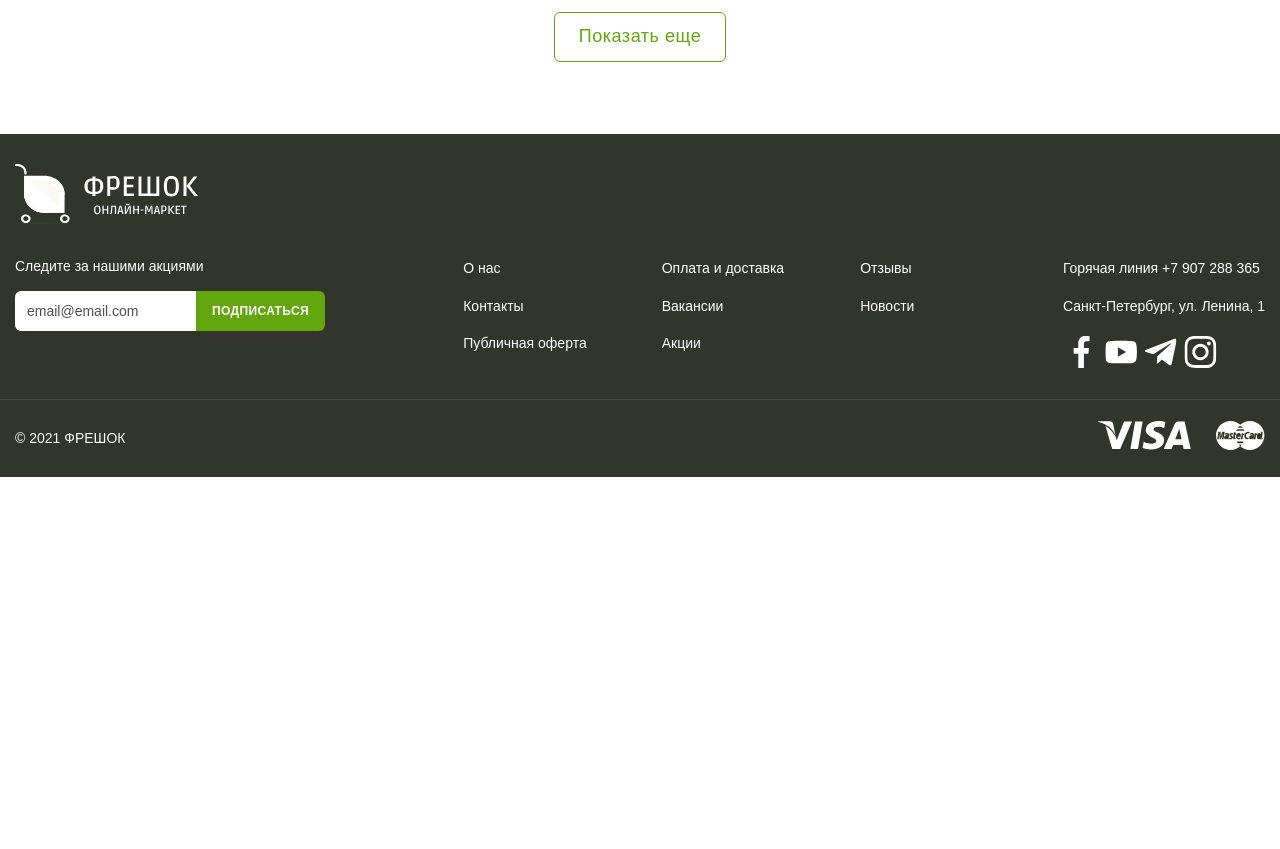
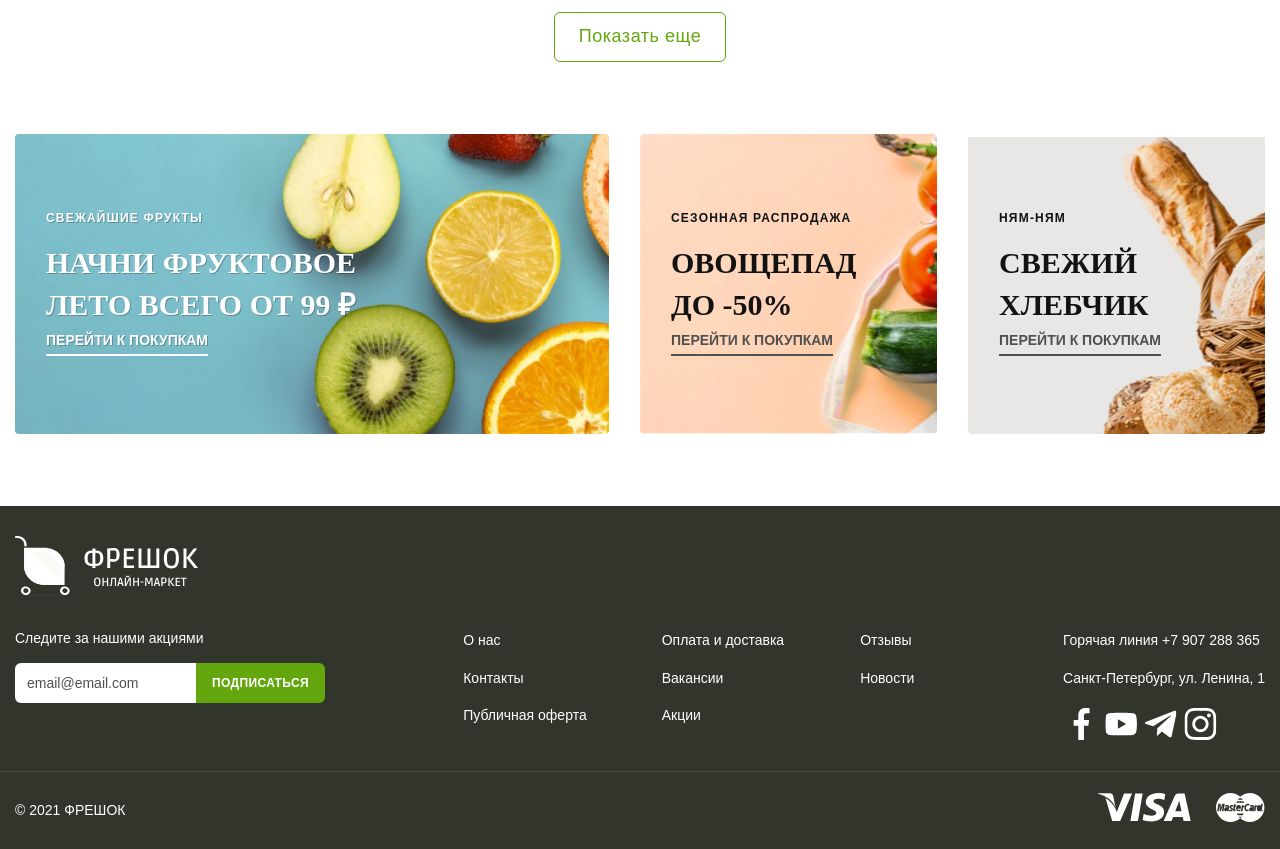
Before and after one commit to light885/FreshOk, a website: page app/index.html in a window 1280 px wide. Shown: the part 2120-2969 px from the top of the page. Before the commit the page ends 2597 px from the top, so only its background shows below. Drawn offline with nearby package versions, Linux system fonts and the light colour scheme; files that its build step writes are made by us from their sources; files whose address does not match are found by name.

Commit message:
added baners

```diff
--- a/app/index.html
+++ b/app/index.html
@@ -680,6 +680,70 @@
     </section>
 
 
+    <section class="banners">
+      <div class="banners__inner">
+        <h2 class="sr-only">Баннеры</h2>
+        <div class="container">
+          <div class="banners__items">
+            <div class="banners__item" style="background-image: url('images/banners/fruits.jpg');">
+              <p class="banners__subtitle">
+                свежайшие фрукты
+              </p>
+              <h5 class="banners__title">
+                начни фруктовое лето всего от 99 ₽
+              </h5>
+              <a class="banners__link" href="#">
+                перейти к покупкам
+              </a>
+            </div>
+
+            <div class="banners__item" style="background-image: url('images/banners/vegetables.jpg');">
+              <p class="banners__subtitle">
+                сезонная распродажа
+              </p>
+              <h5 class="banners__title">
+                овощепад до -50%
+              </h5>
+              <a class="banners__link" href="#">
+                перейти к покупкам
+              </a>
+            </div>
+
+            <div class="banners__item" style="background-image: url('images/banners/bread.jpg');">
+              <p class="banners__subtitle">
+                ням-ням
+              </p>
+              <h5 class="banners__title">
+               свежий хлебчик
+              </h5>
+              <a class="banners__link" href="#">
+                перейти к покупкам
+              </a>
+            </div>
+
+          </div>
+
+
+        </div>
+      </div>
+    </section>
+
+
+
+
+
+
+
+
+
+
+
+
+
+
+
+
+
   </main>
 
   <footer class="footer">
--- a/app/scss/style.scss
+++ b/app/scss/style.scss
@@ -534,3 +534,65 @@
     }
   }
 }
+
+.banners {
+  padding-bottom: 72px;
+
+  &__items {
+    display: grid;
+    min-height: 300px;
+    grid-template-columns: 2fr 1fr 1fr;
+    grid-gap: 31px;
+  }
+
+  &__item {
+    background-repeat: no-repeat;
+    background-position: center;
+    background-size: cover;
+    padding-left: 31px;
+    display: flex;
+    flex-direction: column;
+    justify-content: center;
+    text-transform: uppercase;
+    font-weight: 700;
+    line-height: 1.0;
+    border-radius: 4px;
+
+    &:nth-child(1) {
+
+      .banners__subtitle,
+      .banners__title,
+      .banners__link {
+        color: $color-white;
+        text-shadow: 1px 1px 0px rgba(0, 0, 0, 0.25);
+      }
+
+      .banners__link {
+        border-bottom: 2px solid $color-white;
+      }
+    }
+  }
+
+  &__subtitle {
+
+    font-size: 12px;
+    line-height: 1.0;
+    letter-spacing: 0.1em;
+    margin-bottom: 18px;
+  }
+
+  &__title {
+    font-family: Ruda;
+    font-weight: 600;
+    font-size: 30px;
+    line-height: 1.4;
+    width: 70%;
+  }
+
+  &__link {
+    line-height: 2;
+    width: fit-content;
+    color: $color-emperor;
+    border-bottom: 2px solid $color-emperor;
+  }
+}
```
Also changed, not shown: app/images/banners/bread.jpg (added), app/images/banners/fruits.jpg (added), app/images/banners/vegetables.jpg (added). Lines whose indentation alone changed are shown as unchanged.
